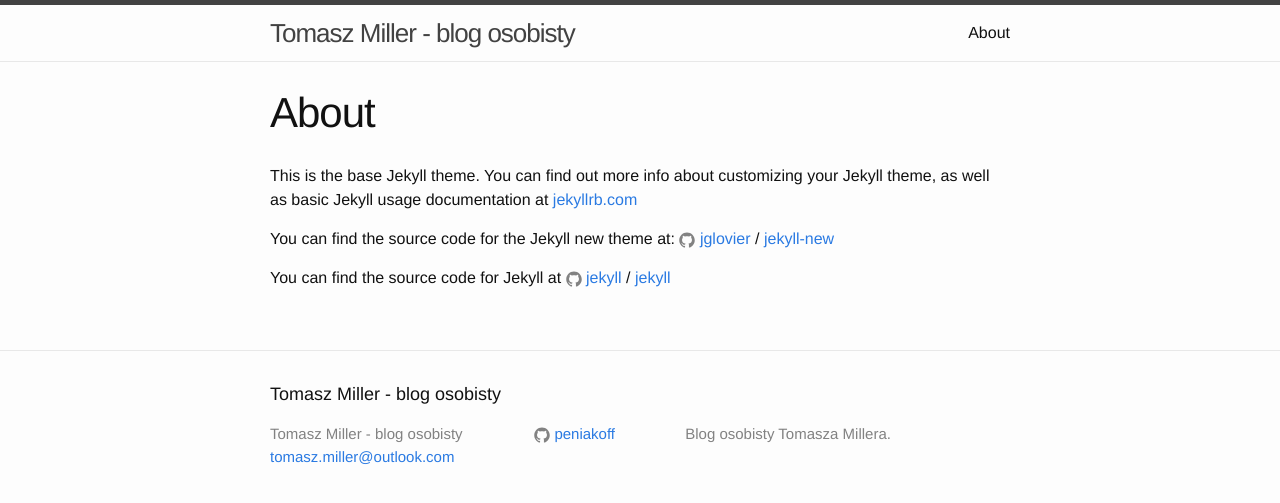
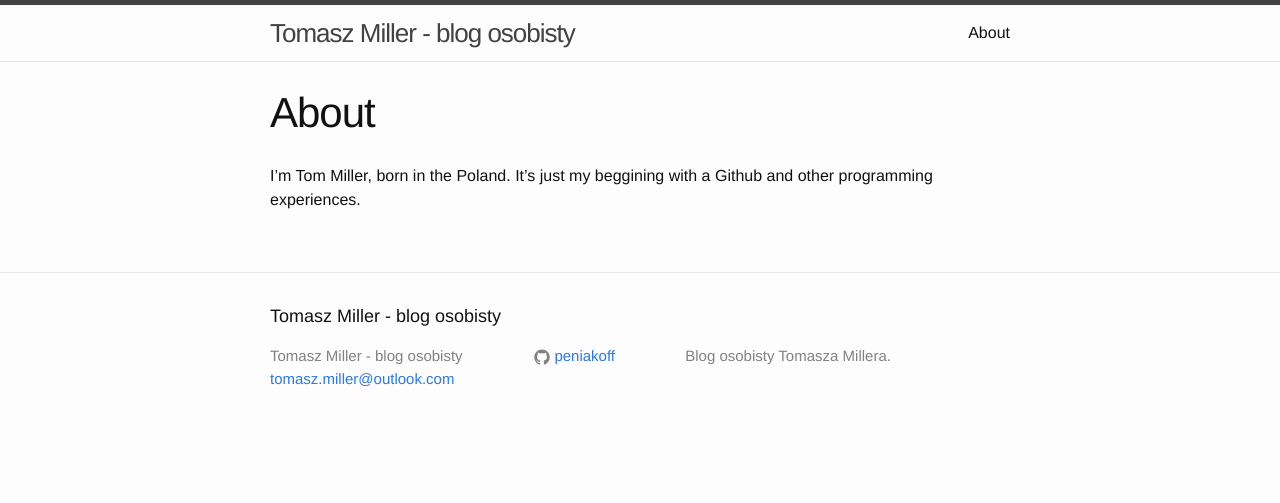
Before and after one commit to peniakoff/peniakoff.github.io, a Jekyll site: the page built from about.md, in a window 1280 px wide. Shown: the top 503 px of the page. Built offline with Jekyll 4.4.1, drawn with Linux system fonts in a browser that asks for light colours.

Commit message:
Update about.md

```diff
--- a/about.md
+++ b/about.md
@@ -4,12 +4,4 @@ title: About
 permalink: /about/
 ---
 
-This is the base Jekyll theme. You can find out more info about customizing your Jekyll theme, as well as basic Jekyll usage documentation at [jekyllrb.com](http://jekyllrb.com/)
-
-You can find the source code for the Jekyll new theme at:
-{% include icon-github.html username="jglovier" %} /
-[jekyll-new](https://github.com/jglovier/jekyll-new)
-
-You can find the source code for Jekyll at
-{% include icon-github.html username="jekyll" %} /
-[jekyll](https://github.com/jekyll/jekyll)
+I'm Tom Miller, born in the Poland. It's just my beggining with a Github and other programming experiences.
```
